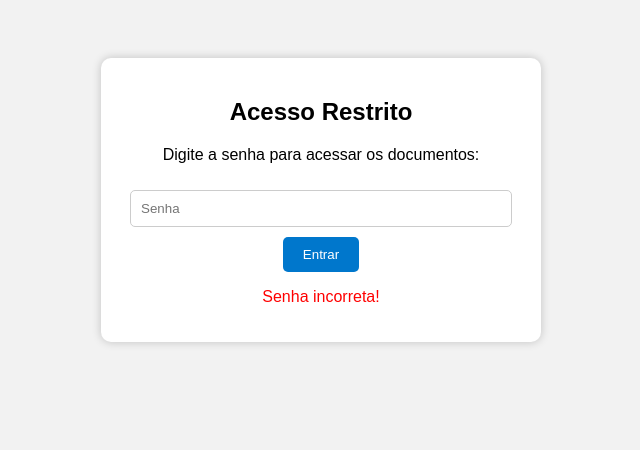
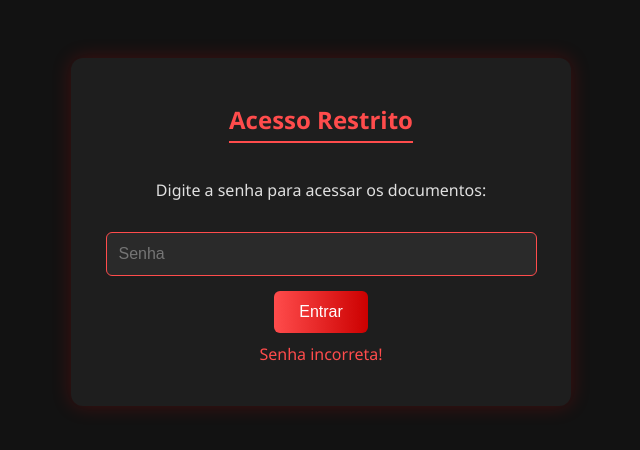
Before and after one commit to ivanbsf/advocaciabotelho.github.io, a plain HTML site: page index.html in a window 1280 px wide. Both pictures are taken after a click on the button "Entrar". Shown: the whole page, without its empty margins (319-959 px from the left). Drawn offline with Linux system fonts and the light colour scheme.

Commit message:
index.html

```diff
--- a/index.html
+++ b/index.html
@@ -2,42 +2,85 @@
 <html lang="pt-BR">
 <head>
   <meta charset="UTF-8">
-  <title>Repositório de Documentos</title>
+  <title>Repositório Seguro</title>
   <style>
     body {
-      font-family: Arial, sans-serif;
+      font-family: 'Segoe UI', Tahoma, Geneva, Verdana, sans-serif;
+      background: #121212;
+      color: #e0e0e0;
       text-align: center;
-      background: #f2f2f2;
       padding: 50px;
     }
+
+    h2 {
+      color: #ff4c4c;
+      border-bottom: 2px solid #ff4c4c;
+      display: inline-block;
+      padding-bottom: 5px;
+    }
+
     #login, #repo {
-      max-width: 400px;
+      max-width: 450px;
       margin: auto;
-      padding: 20px;
-      background: white;
-      border-radius: 10px;
-      box-shadow: 0 0 10px rgba(0,0,0,0.2);
+      padding: 25px;
+      background: #1e1e1e;
+      border-radius: 12px;
+      box-shadow: 0 0 20px rgba(255, 0, 0, 0.2);
     }
+
     input[type="password"] {
       width: 90%;
-      padding: 10px;
-      margin: 10px 0;
-      border: 1px solid #ccc;
-      border-radius: 5px;
+      padding: 12px;
+      margin: 15px 0;
+      border: 1px solid #ff4c4c;
+      border-radius: 6px;
+      background: #2a2a2a;
+      color: #fff;
+      font-size: 16px;
     }
+
     button {
-      padding: 10px 20px;
+      padding: 12px 25px;
       border: none;
-      background: #0077cc;
+      background: linear-gradient(90deg, #ff4c4c, #cc0000);
       color: white;
-      border-radius: 5px;
+      font-size: 16px;
+      border-radius: 6px;
       cursor: pointer;
+      transition: 0.3s;
     }
+
     button:hover {
-      background: #005fa3;
+      background: linear-gradient(90deg, #cc0000, #ff4c4c);
+      transform: scale(1.05);
     }
+
     ul {
       text-align: left;
+      list-style: none;
+      padding: 0;
+    }
+
+    ul li {
+      margin: 10px 0;
+      padding: 8px;
+      background: #2a2a2a;
+      border-left: 4px solid #ff4c4c;
+      border-radius: 4px;
+    }
+
+    ul li a {
+      color: #ffcccc;
+      text-decoration: none;
+    }
+
+    ul li a:hover {
+      text-decoration: underline;
+    }
+
+    #erro {
+      color: #ff4c4c;
+      margin-top: 10px;
     }
   </style>
 </head>
@@ -48,25 +91,39 @@
     <input type="password" id="senha" placeholder="Senha">
     <br>
     <button onclick="verificarSenha()">Entrar</button>
-    <p id="erro" style="color:red;"></p>
+    <p id="erro"></p>
   </div>
 
   <div id="repo" style="display:none;">
     <h2>📂 Repositório de Documentos</h2>
     <ul>
-      <li><a href="docs/IPTU.pdf" target="_blank">Contrato 1</a></li>
-      <li><a href="docs/00-ATENDIMENTO.docx" target="_blank">Relatório 2</a></li>
+      <li><a href="docs/contrato1.pdf" target="_blank">Contrato 1</a></li>
+      <li><a href="docs/relatorio2.docx" target="_blank">Relatório 2</a></li>
       <li><a href="docs/apresentacao3.pptx" target="_blank">Apresentação 3</a></li>
     </ul>
+    <br>
     <button onclick="sair()">Sair</button>
   </div>
 
   <script>
-    function verificarSenha() {
-      const senha = document.getElementById("senha").value;
-      if (senha === "senhaforte123") {
+    async function sha256(message) {
+    const msgBuffer = new TextEncoder().encode(message);
+    const hashBuffer = await crypto.subtle.digest('SHA-256', msgBuffer);
+    const hashArray = Array.from(new Uint8Array(hashBuffer));
+    return hashArray.map(b => b.toString(16).padStart(2, '0')).join('');
+  }
+
+    const HASH_SENHA = "d3c411636ec2c9d6a3ff2ca04a4c90c9e93da64712353bd44b8b84b23b2b0895";
+
+  async function verificarSenha() {
+    const campo = document.getElementById("senha");
+    const senhaDigitada = (campo.value || "").trim(); // evita espaços acidentais
+    const hashDigitado = await sha256(senhaDigitada);
+
+    if (hashDigitado === HASH_SENHA) {
       document.getElementById("login").style.display = "none";
       document.getElementById("repo").style.display = "block";
+      document.getElementById("erro").innerText = "";
     } else {
       document.getElementById("erro").innerText = "Senha incorreta!";
     }
@@ -78,6 +135,12 @@
     document.getElementById("senha").value = "";
     document.getElementById("erro").innerText = "";
   }
+  document.addEventListener("DOMContentLoaded", () => {
+    const input = document.getElementById("senha");
+    input.addEventListener("keydown", (e) => {
+      if (e.key === "Enter") verificarSenha();
+    });
+  });
 </script>
 </body>
 </html>
```
Lines whose indentation alone changed are shown as unchanged.
